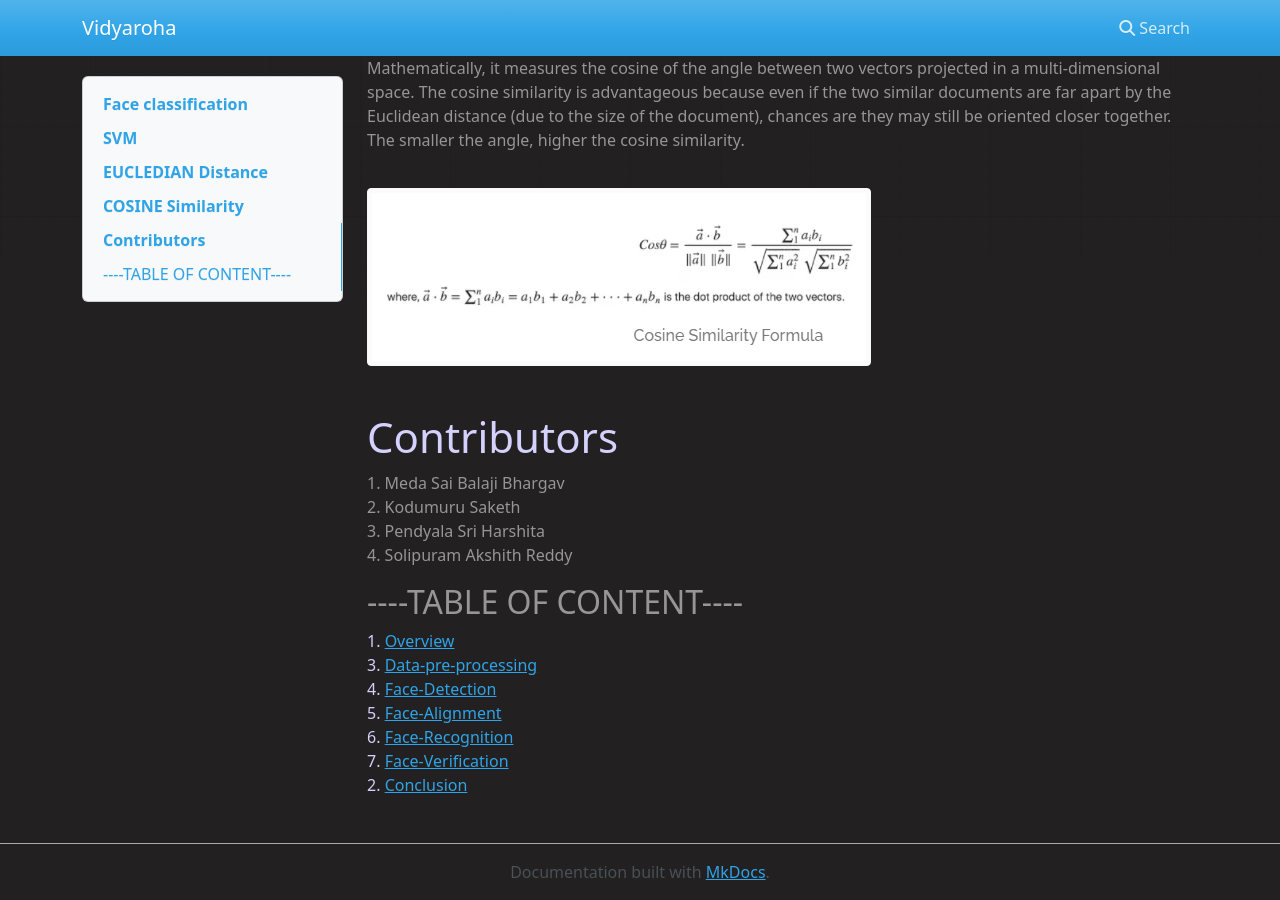
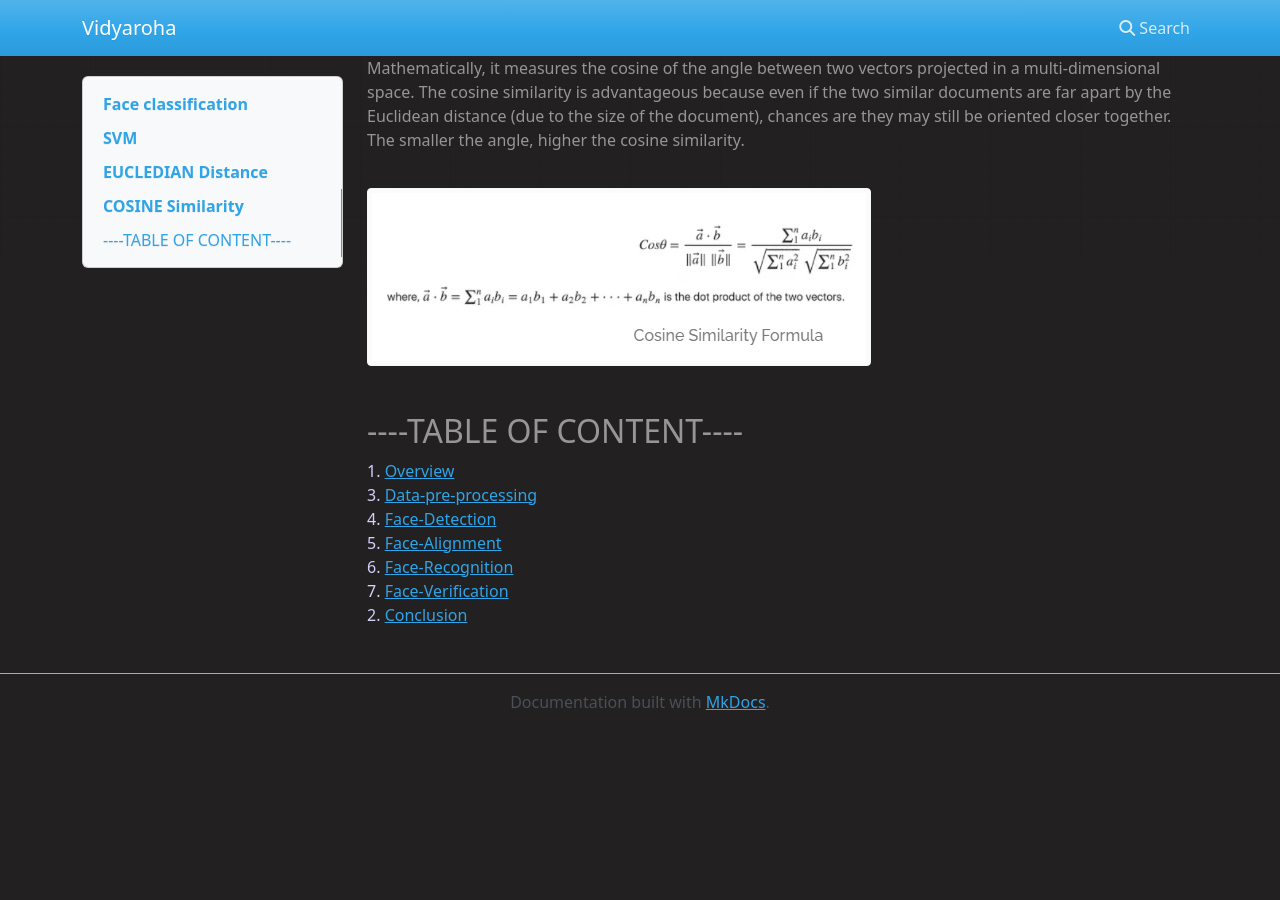
Before and after one commit to PhaniTulasiBatchu/Vidyaroha-documentation, an MkDocs documentation site: the page built from docs/face-verification.md, in a window 1280 px wide and 900 px high, scrolled down 1764 px. Built offline with MkDocs 1.6.1, drawn with Linux system fonts in a browser that asks for light colours; nearby versions of some CDN libraries; after the commit the page ends 2494 px from its top, so only the background shows below that.

Commit message:
Update face-verification.md

```diff
--- a/docs/face-verification.md
+++ b/docs/face-verification.md
@@ -23,14 +23,6 @@
 <p style="color:rgb(150,150,150); font-weight:100;">Cosine similarity is a metric used to measure how similar the documents are irrespective of their size. Mathematically, it measures the cosine of the angle between two vectors projected in a multi-dimensional space. The cosine similarity is advantageous because even if the two similar documents are far apart by the Euclidean distance (due to the size of the document), chances are they may still be oriented closer together. The smaller the angle, higher the cosine similarity. </p>
 ![scene](img12.PNG)
 
-#<span style="color:rgb(212, 209, 253);">Contributors</span>
-<p style="color:rgb(150,150,150); font-weight:100;">
-1. Meda Sai Balaji Bhargav<br>
-2. Kodumuru Saketh<br>
-3. Pendyala Sri Harshita <br>
-4. Solipuram Akshith Reddy<br>
-</p>
-
 ##<span style="color:rgb(150,150,150);">----TABLE OF CONTENT----</span>
 <span style="color:rgb(212, 209, 253);">1.</span> [Overview](overview.md)
 <span style="color:rgb(212, 209, 253);">3.</span> [Data-pre-processing](data-pre-processing.md)
```
